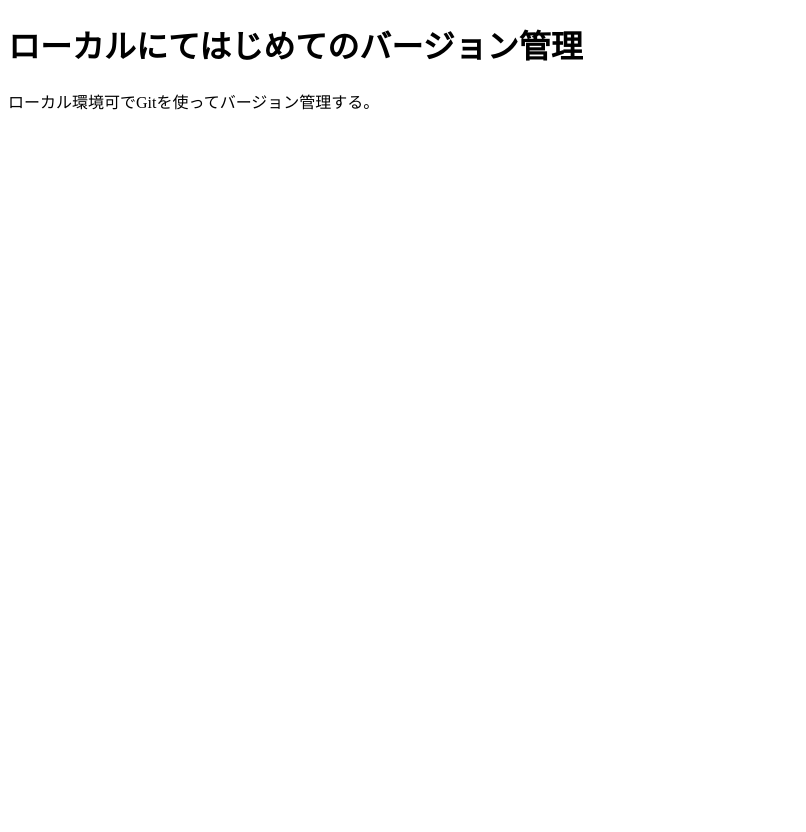
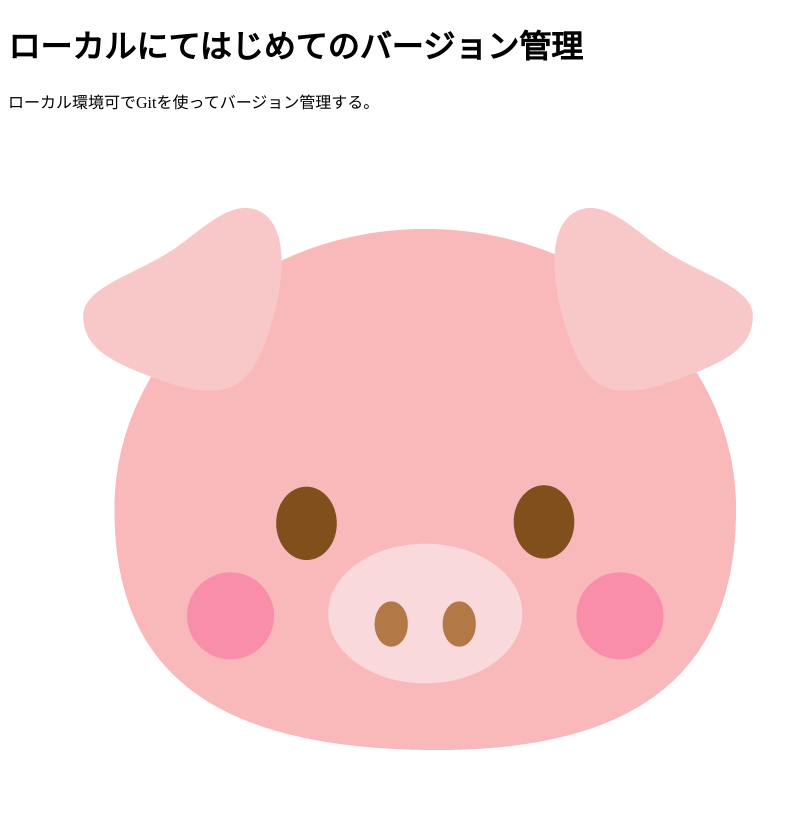
Before and after one commit to butahiro555/first-git-on-local, a plain HTML site: page index.html in a window 1280 px wide. Shown: the whole page, without its empty margins (0-806 px from the left). Before the commit the page ends 800 px from the top, so only its background shows below. Drawn offline with Linux system fonts and the light colour scheme.

Commit message:
add bububu image

```diff
--- a/index.html
+++ b/index.html
@@ -7,5 +7,6 @@
     <body>
         <h1>ローカルにてはじめてのバージョン管理</h1>
         <p>ローカル環境可でGitを使ってバージョン管理する。</p>
+        <img src="buta.png" alt="bububu">
     </body>
 </html>
```
Also changed, not shown: buta.png (added).
